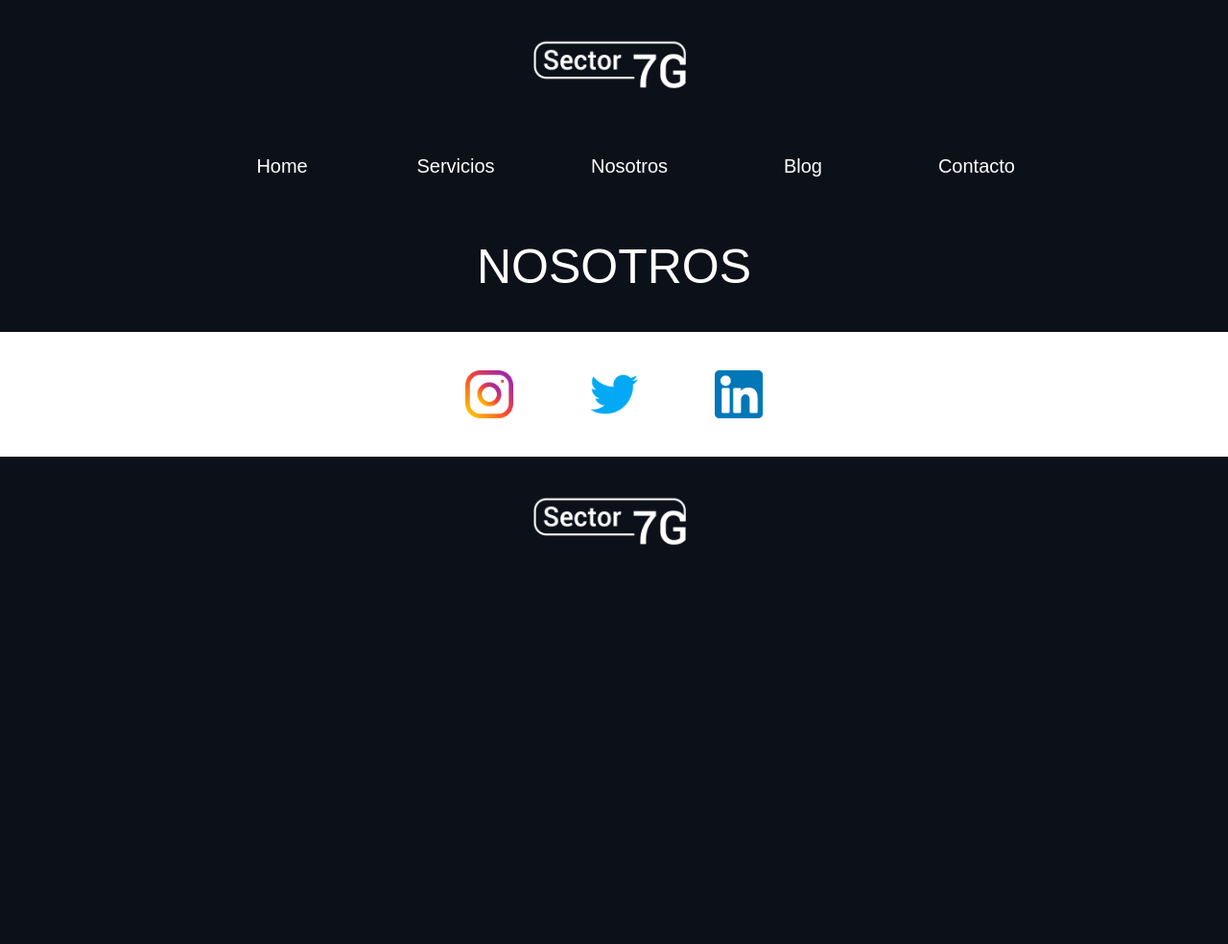
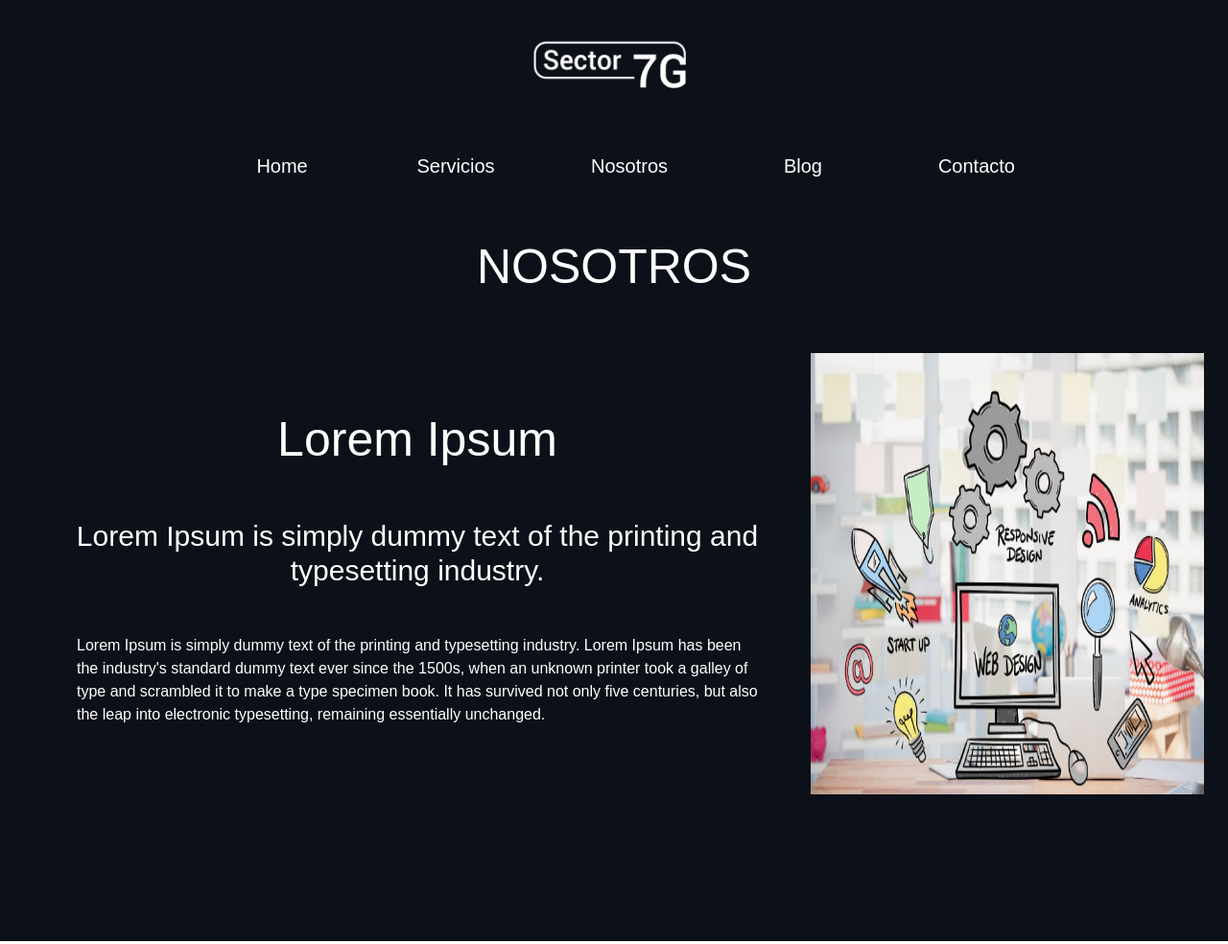
Before and after one commit to javimalve/protecto-final-coderhouse, a website: page nosotros.html in a window 1280 px wide. Shown: the top 984 px of the page at 96% size. Before the commit the page ends 800 px from the top, so only its background shows below. Drawn offline with nearby package versions, Linux system fonts and the light colour scheme.

Commit message:
Agregado de sección a paginas secundarias

```diff
--- a/nosotros.html
+++ b/nosotros.html
@@ -28,6 +28,15 @@
 
 	<h1 class="titulosh2">NOSOTROS</h1>
 
+	<section class="seccionuno"> <!--BLOQUE BEM -->
+		<div class="seccionuno__divuno">
+			<h2 class="seccionuno__titulosh2">Lorem Ipsum</h2>
+			<H3 class="seccionuno__titulosh3">Lorem Ipsum is simply dummy text of the printing and typesetting industry.</H3>
+			<p class="seccionuno__parrafos">Lorem Ipsum is simply dummy text of the printing and typesetting industry. Lorem Ipsum has been the industry's standard dummy text ever since the 1500s, when an unknown printer took a galley of type and scrambled it to make a type specimen book. It has survived not only five centuries, but also the leap into electronic typesetting, remaining essentially unchanged.</p>
+		</div>
+		<div class="flex row center"><img class="imagen1" src="assets/diseno-creativo.jpg" alt="imágen-de-relleno"></div>
+	</section>
+
 	<footer class="footer"> <!--BLOQUE-->
 		<div class="flex row center footer__socialmedia">
 			<img class="footer__iconosocial" src="assets/instagram.png" alt="ícono instragram">
```
Also changed, not shown: blog.html (+9 -0 lines), servicios.html (+9 -0 lines).
